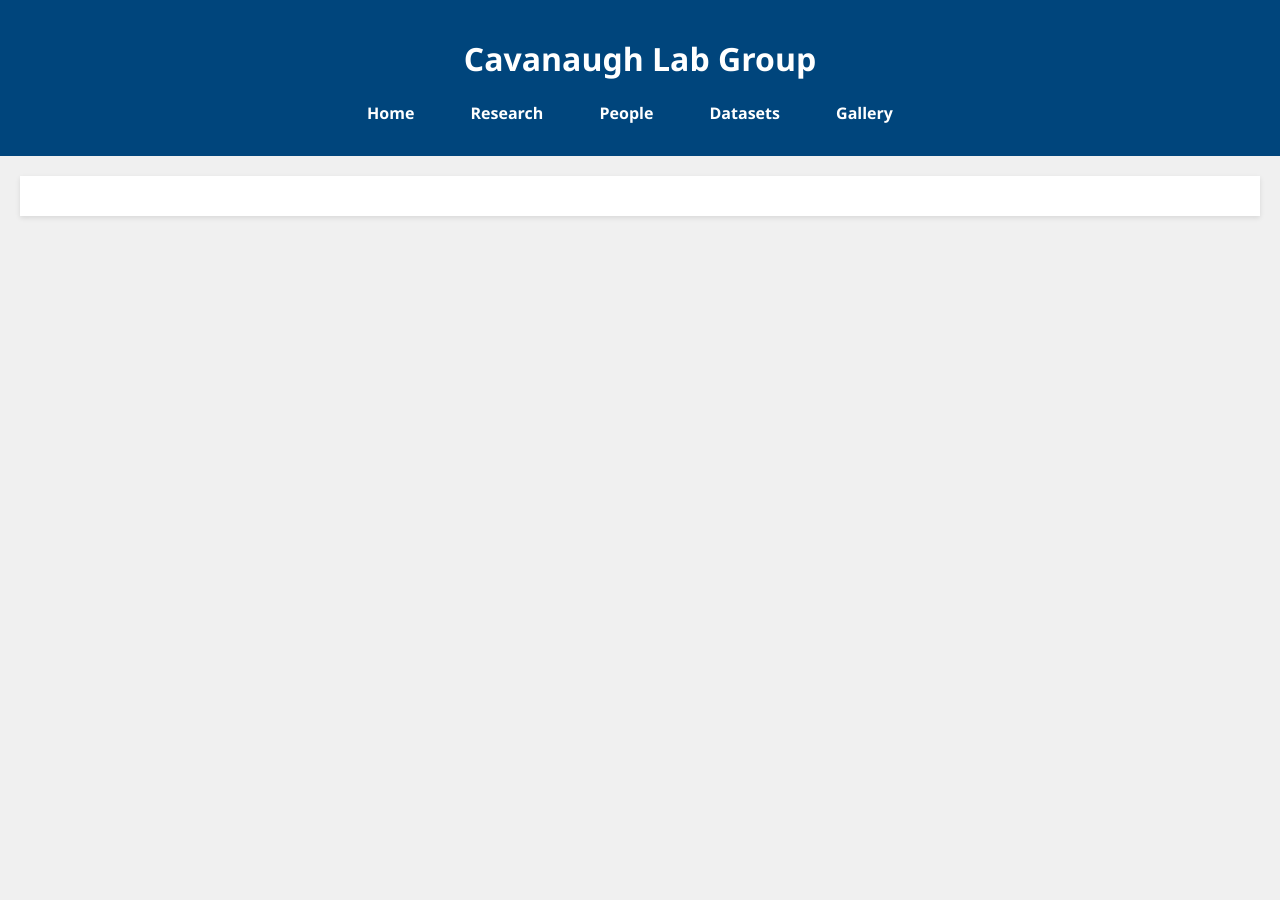
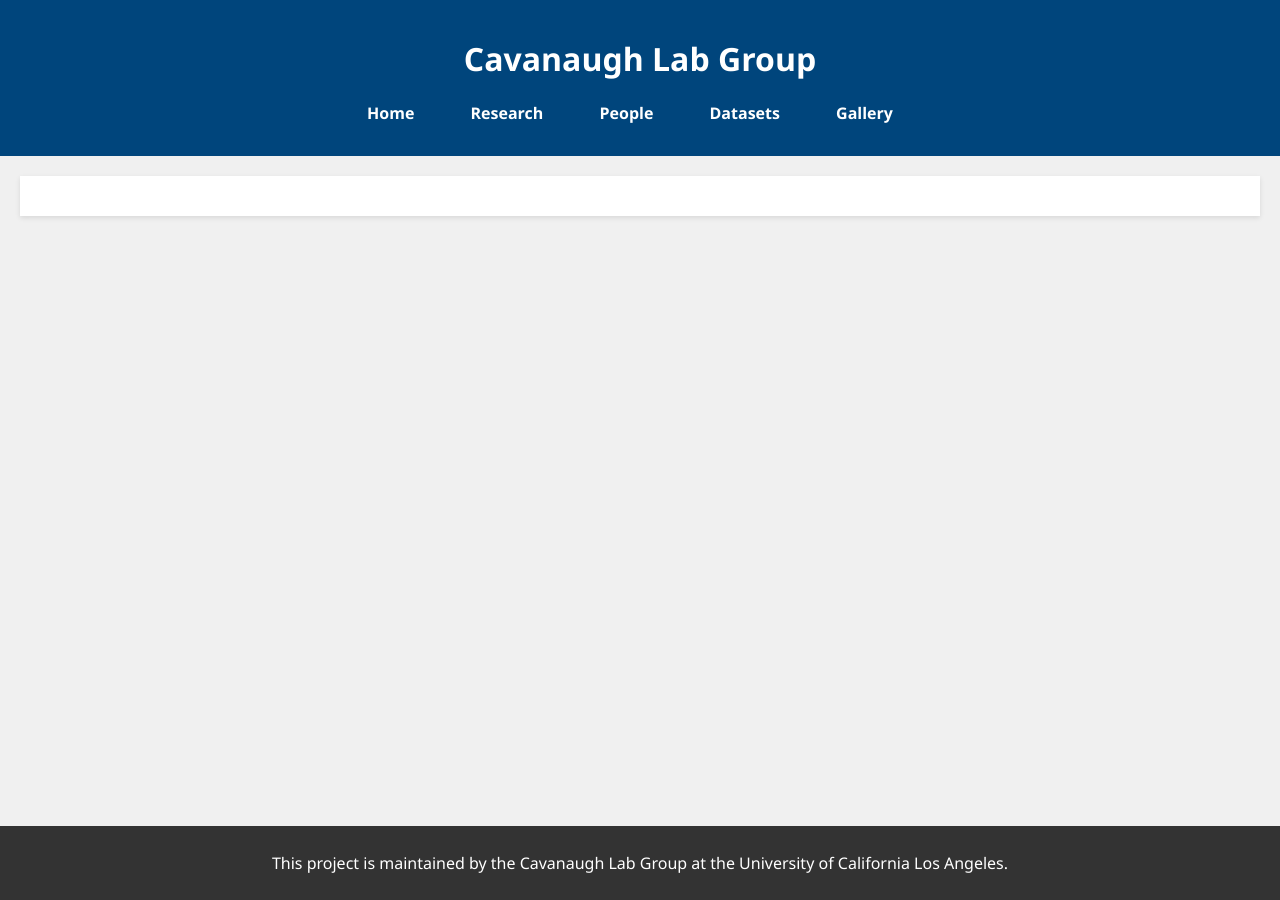
Before and after one commit to KelpBerberian/Cavanaugh-Lab-Group, a Jekyll site: the page built from data.html, in a window 1280 px wide. Built offline with Jekyll 4.4.1, drawn with Linux system fonts in a browser that asks for light colours.

Commit message:
Update default.html

```diff
--- a/_layouts/default.html
+++ b/_layouts/default.html
@@ -11,7 +11,7 @@
         <h1>{{ site.title }}</h1>
         <nav>
             <ul>
-                <li><a href="{{ '/home.html' | relative_url }}">Home</a></li>
+                <li><a href="{{ '/' | relative_url }}">Home</a></li>
                 <li><a href="{{ '/research.html' | relative_url }}">Research</a></li>
                 <li><a href="{{ '/people.html' | relative_url }}">People</a></li>
                 <li><a href="{{ '/data.html' | relative_url }}">Datasets</a></li>
@@ -20,3 +20,10 @@
         </nav>
     </header>
     <main>
+        {{ content }}
+    </main>
+    <footer>
+        <p>This project is maintained by the Cavanaugh Lab Group at the University of California Los Angeles.</p>
+    </footer>
+</body>
+</html>
```
